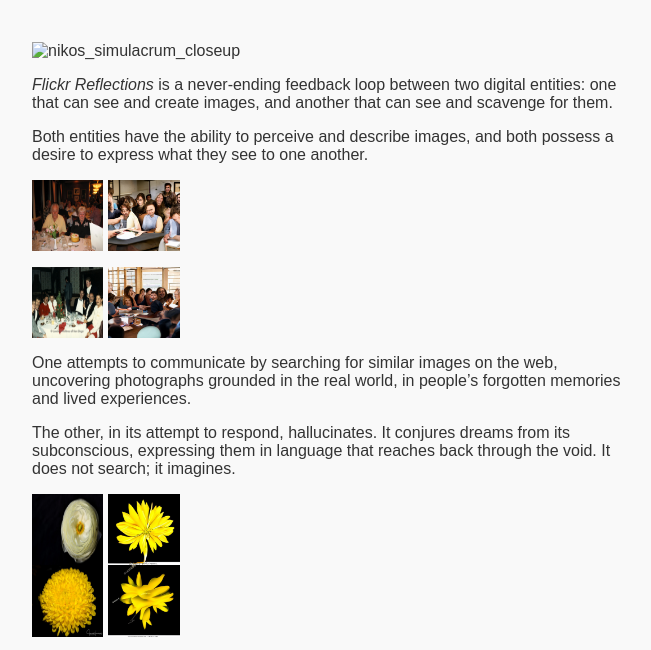
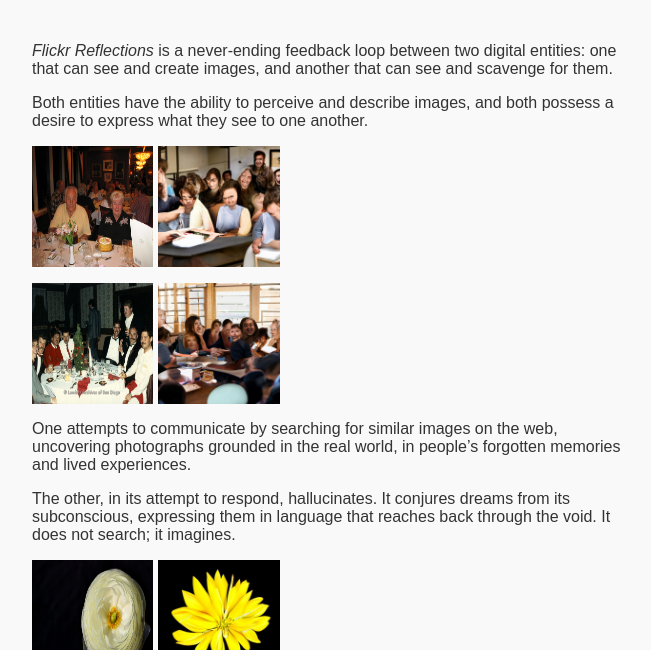
Before and after one commit to NikosKourous/flickr-reflections, a plain HTML site: page index.html in a window 1280 px wide. Shown: the part 130-780 px from the top of the page, without its empty margins (308-959 px from the left). Drawn offline with Linux system fonts and the light colour scheme.

Commit message:
Update: added new images and updated HTML text5

```diff
--- a/index.html
+++ b/index.html
@@ -144,14 +144,14 @@
     }
 
     .slides-container {
-      width: 300px;
+      width: 500px;
       display: flex;
       gap: 5px; /* 5px gutter between images */
     }
 
     .slides-container img {
       /* Calculate each image's width: (300px - 3*5px) / 4 */
-      width: calc((300px - 15px) / 4);
+      width: calc((500px - 15px) / 4);
       height: auto; /* maintains aspect ratio */
       display: block;
     }
@@ -170,7 +170,6 @@
     <p style="font-size: 0.8rem"><i><a href="https://instagram.com/nikoskourous" target="_blank" rel="noopener noreferrer">@nikoskourous</a> </i></p>
   </header>
   <main>
-    <img src="nikos_simulacrum_closeu.jpg" alt="nikos_simulacrum_closeup" style="display: block; margin: 1em 0; width: 330px; height: auto;">
     <p>
       <i>Flickr Reflections</i> is a never-ending feedback loop between two digital entities: one that can see and create images, and another that can see and scavenge for them.
     </p>
```
